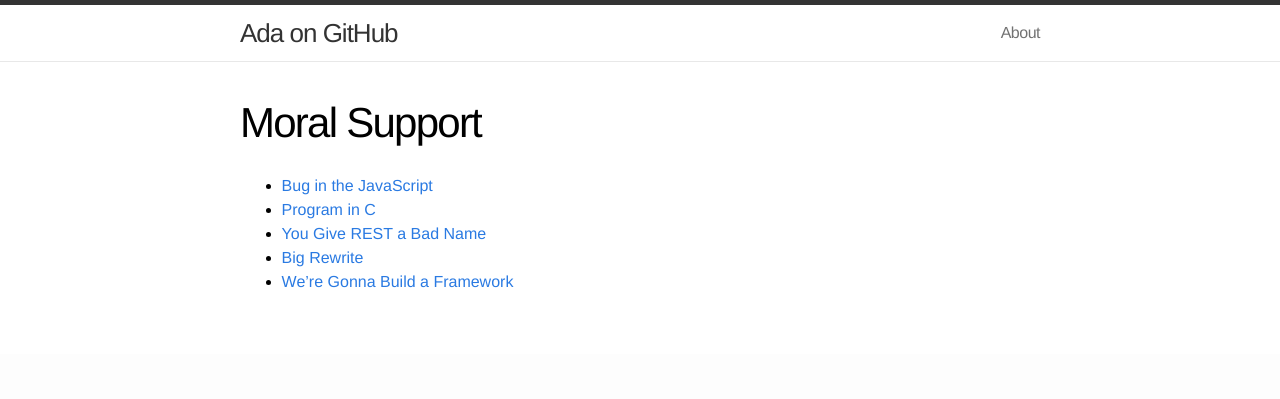
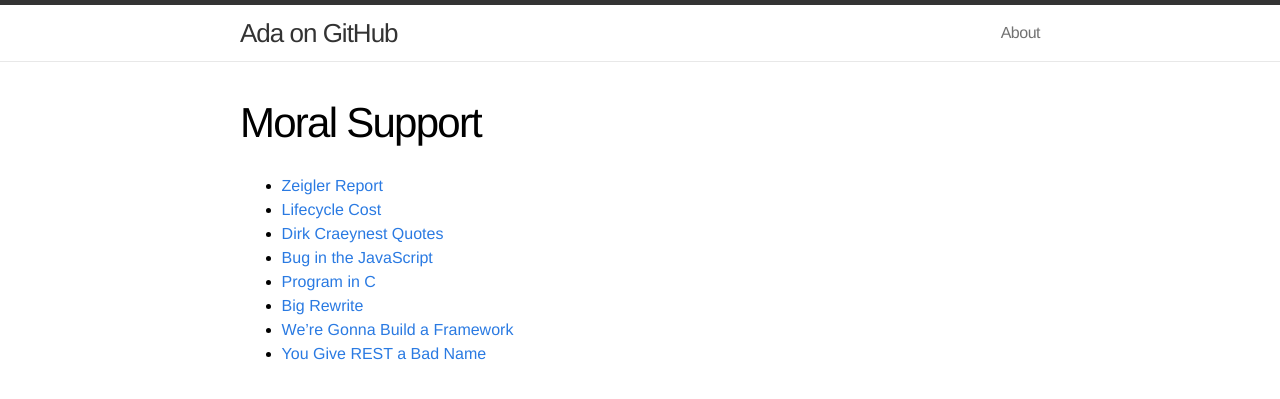
Before and after one commit to quornings/quornings.github.io, a Jekyll site: the page built from moral.md, in a window 1280 px wide. Shown: the top 399 px of the page. Built offline with Jekyll 4.4.1, drawn with Linux system fonts in a browser that asks for light colours.

Commit message:
Add Zeigler, Lifecycle cost, Dirk Quotes

```diff
--- a/moral.md
+++ b/moral.md
@@ -4,8 +4,11 @@ title: Moral Support
 permalink: /moral/
 ---
 
+- [Zeigler Report](http://archive.adaic.com/intro/ada-vs-c/cada_art.pdf)
+- [Lifecycle Cost](http://archive.adaic.com/docs/present/ajpo/pll-cost/html/index.html)
+- [Dirk Craeynest Quotes](https://people.cs.kuleuven.be/~dirk.craeynest/quotes.html)
 - [Bug in the JavaScript](https://www.youtube.com/watch?v=jxi0ETwDvws)
 - [Program in C](https://www.youtube.com/watch?v=tas0O586t80)
-- [You Give REST a Bad Name](https://www.youtube.com/watch?v=nSKp2StlS6s)
 - [Big Rewrite](https://www.youtube.com/watch?v=xCGu5Z_vaps)
 - [We're Gonna Build a Framework](https://www.youtube.com/watch?v=Wm2h0cbvsw8)
+- [You Give REST a Bad Name](https://www.youtube.com/watch?v=nSKp2StlS6s)
```
